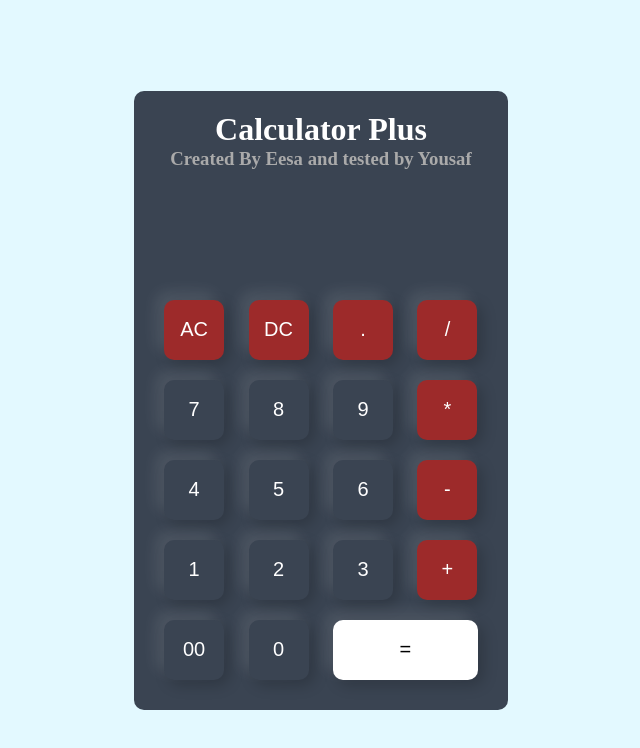
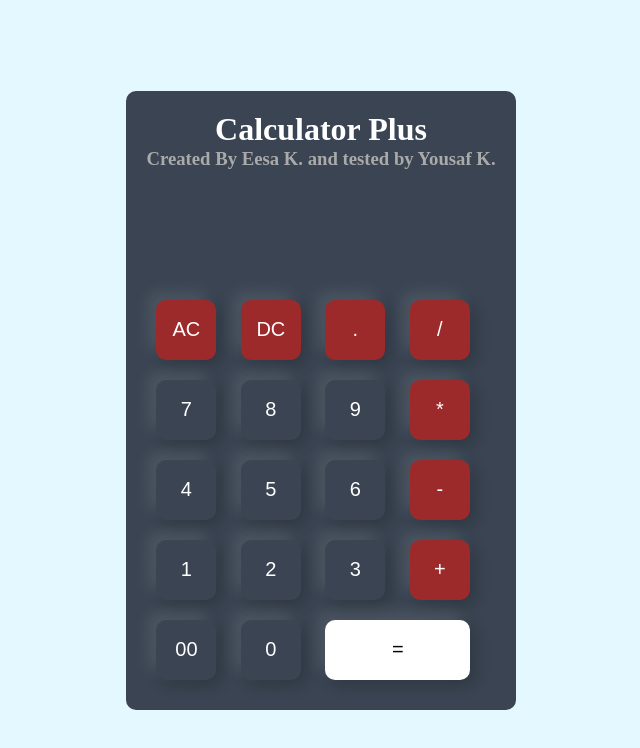
Before and after one commit to eesa385/CalculatorPlus, a website: page index.html in a window 1280 px wide. Shown: the whole page, without its empty margins (319-959 px from the left). Drawn offline with Linux system fonts and the light colour scheme.

Commit message:
NameCorrected

```diff
--- a/index.html
+++ b/index.html
@@ -11,7 +11,7 @@
         <div class="calculator">
             <form>
                 <h1 style="font-family: 'Times New Roman', serif; text-align: center; color: rgb(255, 255, 255);">Calculator Plus</h1>
-                <h3 style="font-family: 'Times New Roman', serif; text-align: center; color: rgb(170, 170, 170);">Created By Eesa and tested by Yousaf</h3>
+                <h3 style="font-family: 'Times New Roman', serif; text-align: center; color: rgb(170, 170, 170);">Created By Eesa K. and tested by Yousaf K.</h3>
                 <div class="display">
                     <input type="text" name="DISPLAY">
                 </div>
```
